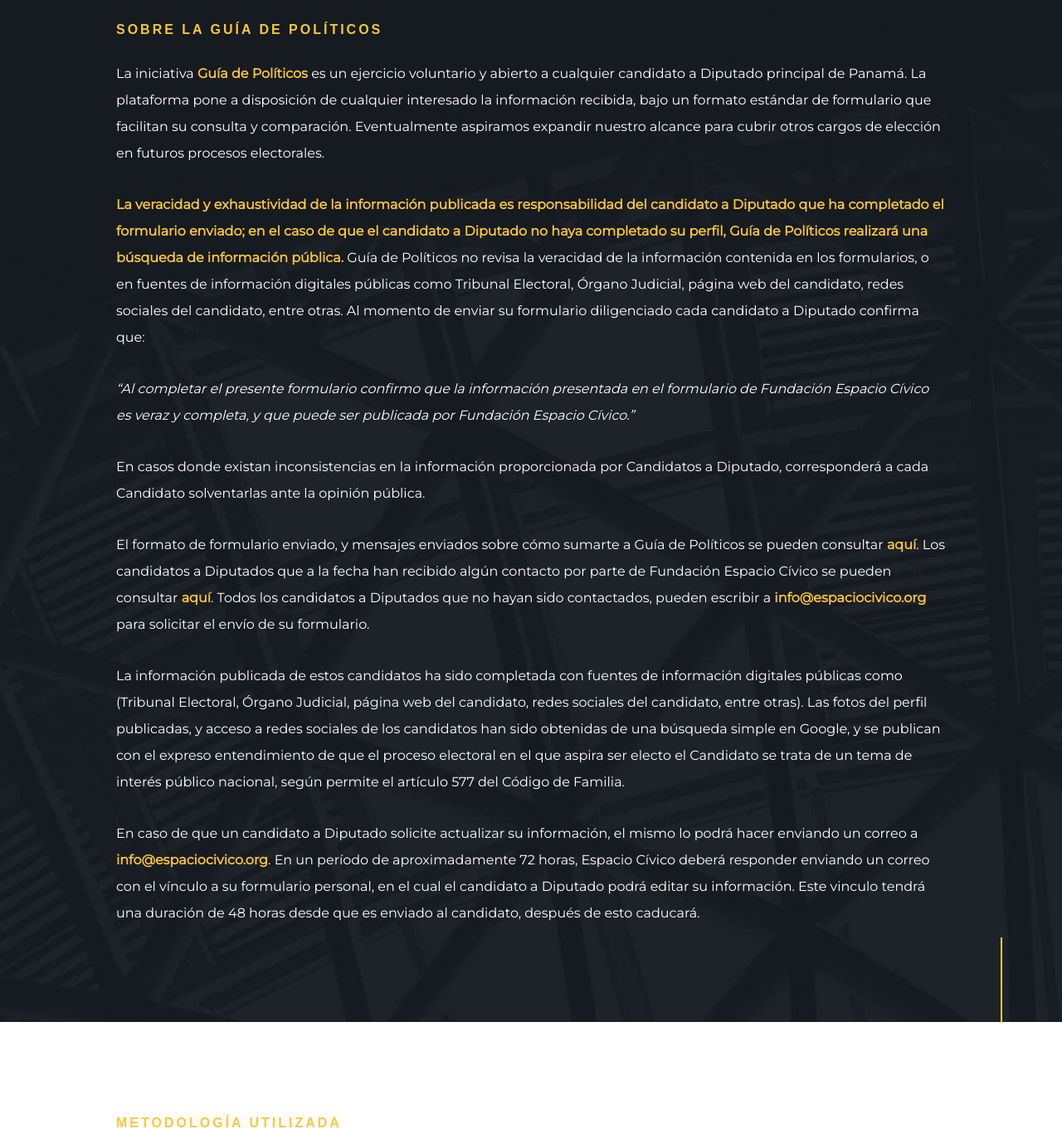
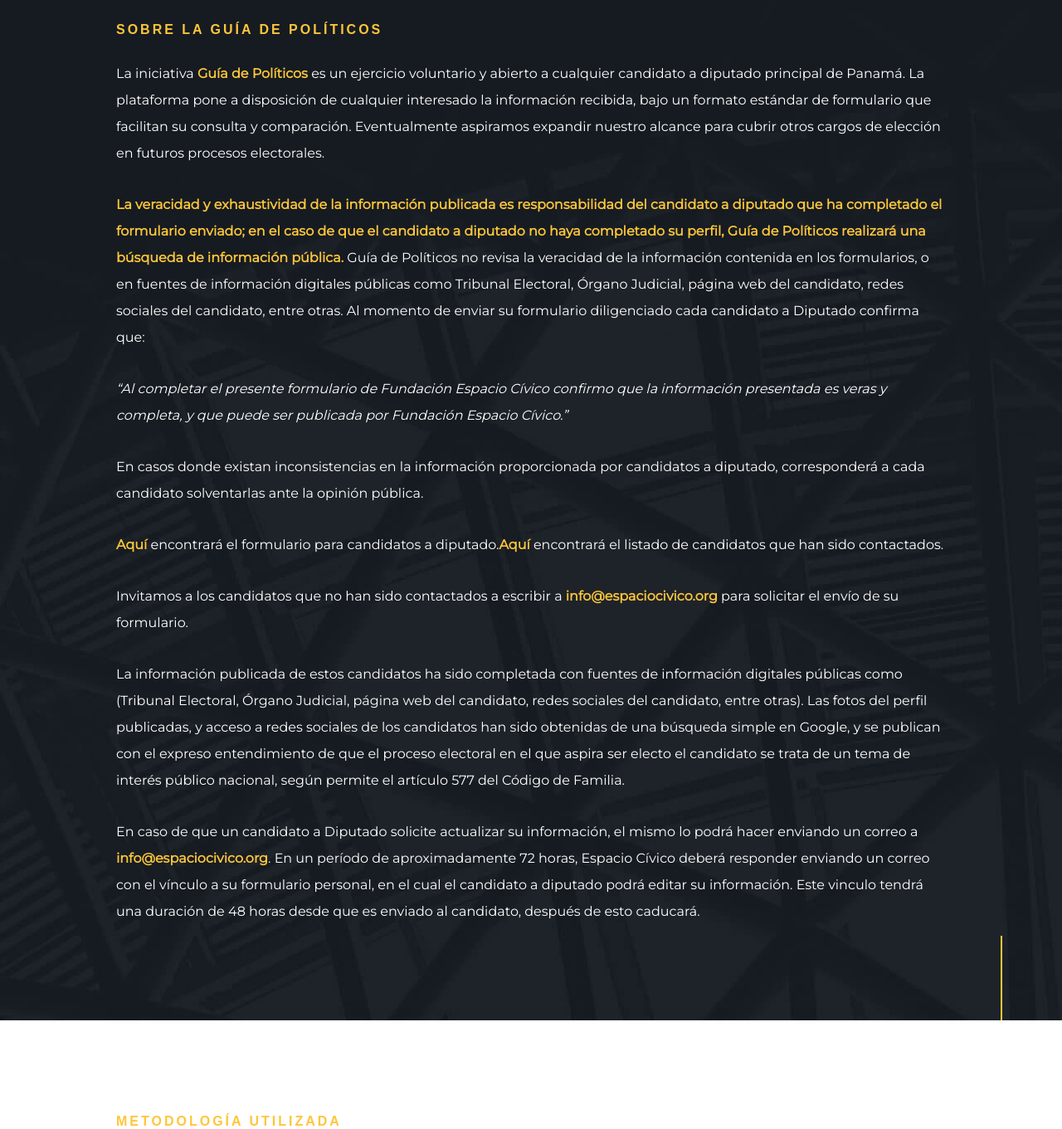
Before and after one commit to ciudadanointeligente/indice-transparencia-panama, a Django app: page /about in a window 1280 px wide. Shown: the part 96-1457 px from the top of the page at 83% size. Run offline with Django 3.2, Linux system fonts and the light colour scheme; parts of the project's set-up code (start-up, migrations or seed data) failed here and were passed over; some libraries are stand-ins or nearby versions; some web fonts are replaced.

Commit message:
Update about_index.html

```diff
--- a/indice_transparencia/templates/about_index.html
+++ b/indice_transparencia/templates/about_index.html
@@ -7,14 +7,16 @@
       <div class="row home-content__main">
          <a href="#" class="custom-underline" id="h3-metodologia">Sobre la guía de políticos</a>
          <h5 id="h5-about">
-            La iniciativa <a href="{% url "ranking" %}">Guía de Políticos</a> es un ejercicio voluntario y abierto a cualquier candidato a Diputado principal de Panamá. La plataforma pone a disposición de cualquier interesado la información recibida, bajo un formato estándar de formulario que facilitan su consulta y comparación. Eventualmente aspiramos expandir nuestro alcance para cubrir otros cargos de elección en futuros procesos electorales.
+            La iniciativa <a href="{% url "ranking" %}">Guía de Políticos</a> es un ejercicio voluntario y abierto a cualquier candidato a diputado principal de Panamá. La plataforma pone a disposición de cualquier interesado la información recibida, bajo un formato estándar de formulario que facilitan su consulta y comparación. Eventualmente aspiramos expandir nuestro alcance para cubrir otros cargos de elección en futuros procesos electorales.
          </h5>
-         <h5 id="h5-about"><a href="">La veracidad y exhaustividad de la información publicada es responsabilidad del candidato a Diputado que ha completado el formulario enviado; en el caso de que el candidato a Diputado no haya completado su perfil, Guía de Políticos realizará una búsqueda de información pública.</a> Guía de Políticos no revisa la veracidad de la información contenida en los formularios, o en fuentes de información digitales públicas como Tribunal Electoral, Órgano Judicial, página web del candidato, redes sociales del candidato, entre otras. Al momento de enviar su formulario diligenciado cada candidato a Diputado confirma que:</h5>
-         <h5 id="h5-about"><em>“Al completar el presente formulario confirmo que la información presentada en el formulario de Fundación Espacio Cívico es veraz y completa, y que puede ser publicada por Fundación Espacio Cívico.”</em></h5>
-         <h5 id="h5-about">En casos donde existan inconsistencias en la información proporcionada por Candidatos a Diputado, corresponderá a cada Candidato solventarlas ante la opinión pública.</h5>
-         <h5 id="h5-about">El formato de formulario enviado, y mensajes enviados sobre cómo sumarte a Guía de Políticos se pueden consultar <a href="https://docs.google.com/document/d/1fCi1J0X7ENznIptRkol3EbDP4WxK5xsI2LZkVHnBxKs/edit?usp=sharing">aquí</a>. Los candidatos a Diputados que a la fecha han recibido algún contacto por parte de Fundación Espacio Cívico se pueden consultar <a href="https://docs.google.com/spreadsheets/d/1Fo-_C6Iq7-TkJR_OdBrtwnYn3OxWZi6xAWq15e7TqIM/edit?usp=sharing">aquí</a>. Todos los candidatos a Diputados que no hayan sido contactados, pueden escribir a <a href="mailto:info@espaciocivico.org">info@espaciocivico.org</a> para solicitar el envío de su formulario.</h5>
-         <h5 id="h5-about">La información publicada de estos candidatos ha sido completada con fuentes de información digitales públicas como (Tribunal Electoral, Órgano Judicial, página web del candidato, redes sociales del candidato, entre otras). Las fotos del perfil publicadas, y acceso a redes sociales de los candidatos han sido obtenidas de una búsqueda simple en Google, y se publican con el expreso entendimiento de que el proceso electoral en el que aspira ser electo el Candidato se trata de un tema de interés público nacional, según permite el artículo 577 del Código de Familia.</h5>
-         <h5 id="h5-about">En caso de que un candidato a Diputado solicite actualizar su información, el mismo lo podrá hacer enviando un correo a <a href="mailto:info@espaciocivico.org">info@espaciocivico.org</a>. En un período de aproximadamente 72 horas, Espacio Cívico deberá responder enviando un correo con el vínculo a su formulario personal, en el cual el candidato a Diputado podrá editar su información. Este vinculo tendrá una duración de 48 horas desde que es enviado al candidato, después de esto caducará.</h5>
+         <h5 id="h5-about"><a href="">La veracidad y exhaustividad de la información publicada es responsabilidad del candidato a diputado que ha completado el formulario enviado; en el caso de que el candidato a diputado no haya completado su perfil, Guía de Políticos realizará una búsqueda de información pública.</a> Guía de Políticos no revisa la veracidad de la información contenida en los formularios, o en fuentes de información digitales públicas como Tribunal Electoral, Órgano Judicial, página web del candidato, redes sociales del candidato, entre otras. Al momento de enviar su formulario diligenciado cada candidato a Diputado confirma que:</h5>
+         <h5 id="h5-about"><em>“Al completar el presente formulario de Fundación Espacio Cívico confirmo que la información presentada es veras y completa, y que puede ser publicada por Fundación Espacio Cívico.”</em></h5>
+         <h5 id="h5-about">En casos donde existan inconsistencias en la información proporcionada por candidatos a diputado, corresponderá a cada candidato solventarlas ante la opinión pública.</h5>
+         <h5 id="h5-about"><a href="https://docs.google.com/document/d/1fCi1J0X7ENznIptRkol3EbDP4WxK5xsI2LZkVHnBxKs/edit?usp=sharing">Aquí</a> encontrará el formulario para candidatos a diputado.</h5>
+         <h5 id="h5-about"><a href="https://docs.google.com/spreadsheets/d/1Fo-_C6Iq7-TkJR_OdBrtwnYn3OxWZi6xAWq15e7TqIM/edit?usp=sharing">Aquí</a> encontrará el listado de  candidatos que han sido contactados.</h5>
+         <h5 id="h5-about">Invitamos a  los candidatos que no han sido contactados a escribir a <a href="mailto:info@espaciocivico.org">info@espaciocivico.org</a> para solicitar el envío de su formulario.</h5>
+         <h5 id="h5-about">La información publicada de estos candidatos ha sido completada con fuentes de información digitales públicas como (Tribunal Electoral, Órgano Judicial, página web del candidato, redes sociales del candidato, entre otras). Las fotos del perfil publicadas, y acceso a redes sociales de los candidatos han sido obtenidas de una búsqueda simple en Google, y se publican con el expreso entendimiento de que el proceso electoral en el que aspira ser electo el candidato se trata de un tema de interés público nacional, según permite el artículo 577 del Código de Familia.</h5>
+         <h5 id="h5-about">En caso de que un candidato a Diputado solicite actualizar su información, el mismo lo podrá hacer enviando un correo a <a href="mailto:info@espaciocivico.org">info@espaciocivico.org</a>. En un período de aproximadamente 72 horas, Espacio Cívico deberá responder enviando un correo con el vínculo a su formulario personal, en el cual el candidato a diputado podrá editar su información. Este vinculo tendrá una duración de 48 horas desde que es enviado al candidato, después de esto caducará.</h5>
       </div>
       <div class="home-content__line"></div>
    </div>
```
